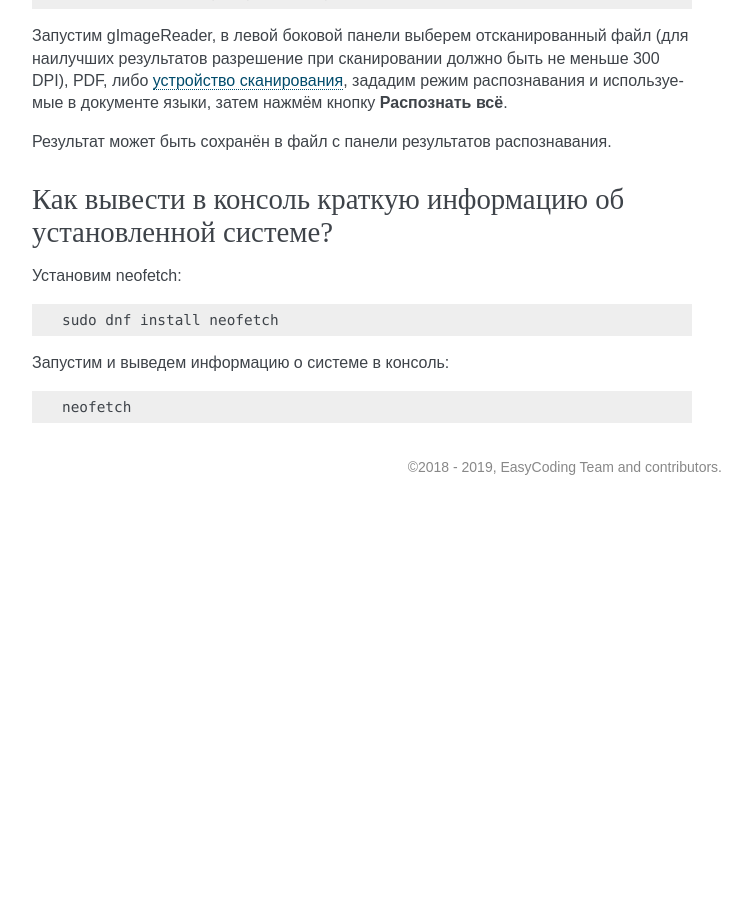
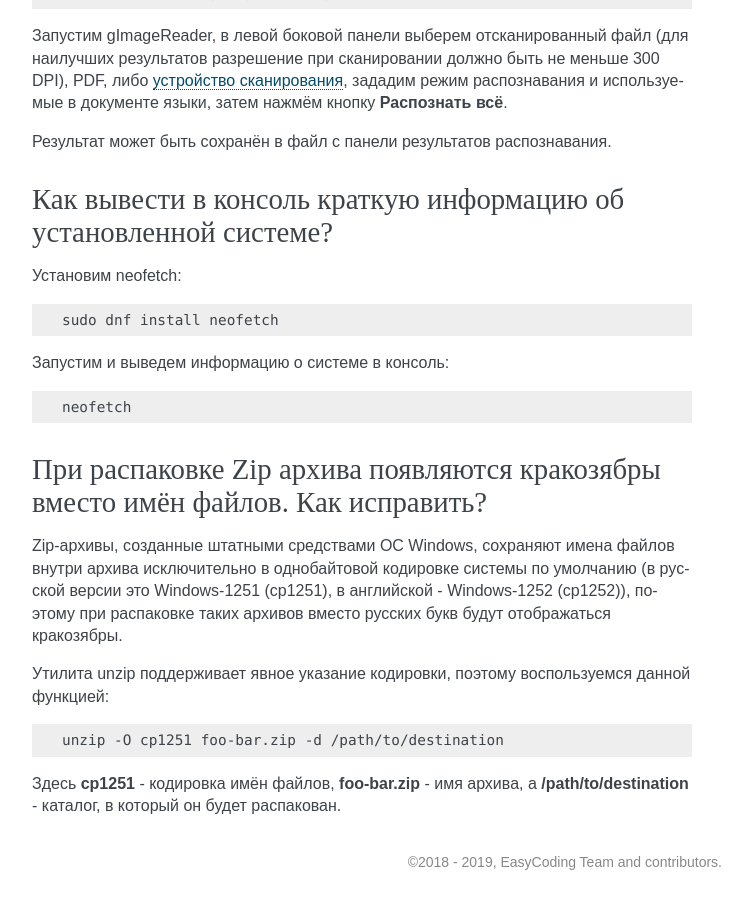
Before and after one commit to RussianFedora/FAQ, a Sphinx documentation site: the page built from source/using-system.rst, in a window 1280 px wide and 900 px high, scrolled down 22711 px. Shown: the whole window, without its empty margins (388-1140 px from the left). Built offline with Sphinx 7.4.7, drawn with Linux system fonts in a browser that asks for light colours; before the commit the page ends 23216 px from its top, so only the background shows below that; some of the changed text lies outside the part shown.

Commit message:
Added question about extracting files with correct name encodings from Zip archives.

```diff
--- a/source/using-system.rst
+++ b/source/using-system.rst
@@ -1296,3 +1296,19 @@ KDE Connect не видит мой смартфон. Как исправить?
 .. code-block:: bash
 
     neofetch
+
+.. index:: zip, archive, encoding, file
+.. _zip-encoding:
+
+При распаковке Zip архива появляются кракозябры вместо имён файлов. Как исправить?
+=====================================================================================
+
+Zip-архивы, созданные штатными средствами ОС Windows, сохраняют имена файлов внутри архива исключительно в однобайтовой кодировке системы по умолчанию (в русской версии это Windows-1251 (cp1251), в английской - Windows-1252 (cp1252)), поэтому при распаковке таких архивов вместо русских букв будут отображаться кракозябры.
+
+Утилита unzip поддерживает явное указание кодировки, поэтому воспользуемся данной функцией:
+
+.. code-block:: bash
+
+    unzip -O cp1251 foo-bar.zip -d /path/to/destination
+
+Здесь **cp1251** - кодировка имён файлов, **foo-bar.zip** - имя архива, а **/path/to/destination** - каталог, в который он будет распакован.
```
